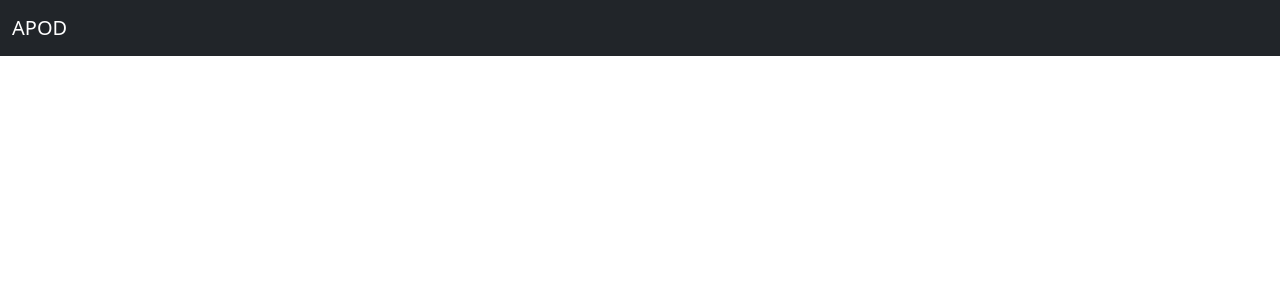
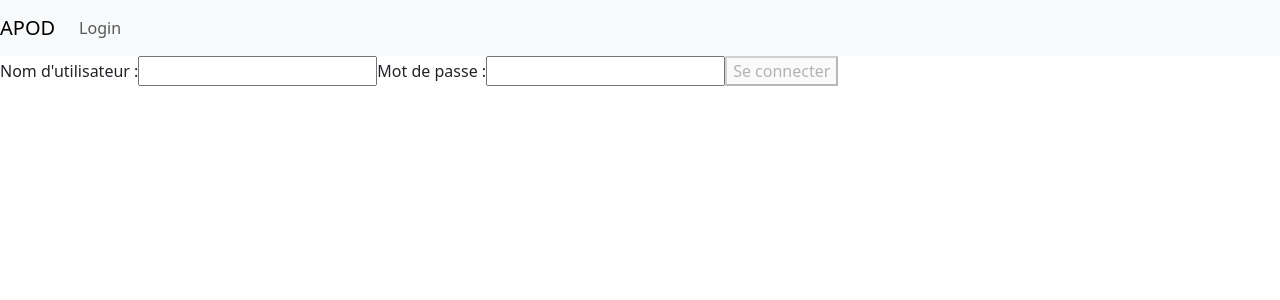
Before and after one commit to PierreThomasB/AngularPoc, an Angular app: page /login in a window 1280 px wide. Before the commit this address led to /. Shown: the top 300 px of the page. Built offline with nearby package versions, Linux system fonts and the light colour scheme.

Commit message:
part 1 login part

```diff
--- a/src/app/app-routing.module.ts
+++ b/src/app/app-routing.module.ts
@@ -2,12 +2,14 @@ import { NgModule } from '@angular/core';
 import { RouterModule, Routes } from '@angular/router';
 
 import { HomeComponentComponent } from './home-component/home-component.component';
+import { LoginComponentComponent } from './login-component/login-component.component';
 
 const routes: Routes = [
   //{path:"first" , component:MonComponentComponent},
   //{path:"second/:id" , component:SecondComponentComponent},
   {path:"home", component: HomeComponentComponent},
-  {path:"" ,redirectTo:"home" , pathMatch:"full"}
+  {path:"" ,redirectTo:"home" , pathMatch:"full"},
+  {path:"login",component:LoginComponentComponent}
 ];
 
 @NgModule({
--- a/src/app/app.component.html
+++ b/src/app/app.component.html
@@ -1,9 +1,13 @@
-<nav class="navbar navbar-dark bg-dark">
-
-    <div class="container-fluid">
-        <a class="navbar-brand" href="#">APOD</a>
-       </div>
-  </nav>
-
+<nav class="navbar navbar-expand-lg navbar-light bg-light">
+  <a class="navbar-brand" href="#">APOD</a>
+  <button class="navbar-toggler" type="button" data-toggle="collapse" data-target="#navbarNavAltMarkup" aria-controls="navbarNavAltMarkup" aria-expanded="false" aria-label="Toggle navigation">
+    <span class="navbar-toggler-icon"></span>
+  </button>
+  <div class="collapse navbar-collapse" id="navbarNavAltMarkup">
+    <div class="navbar-nav">
+      <a class="nav-item nav-link " href="/login">Login</a>
+    </div>
+  </div>
+</nav>
 
 <router-outlet></router-outlet>
--- /dev/null
+++ b/src/app/authService.ts
@@ -0,0 +1,29 @@
+import { Injectable } from '@angular/core';
+import { HttpClient } from '@angular/common/http';
+import { Observable } from 'rxjs';
+
+@Injectable({
+  providedIn: 'root'
+})
+export class AuthService {
+
+  private apiUrl = 'https://spacelab.henni.be/';
+
+  constructor(private http: HttpClient) { }
+
+  singup(parameters: string): Observable<any> {
+    return this.http.post(`${this.apiUrl}/user/signin`, parameters);
+  }
+
+
+
+
+  //LOGIN
+
+  login(parametre: string): Observable<any> {
+    return this.http.post(`${this.apiUrl}/user/signin`, parametre);
+  }
+
+
+  // Autres méthodes pour l'inscription, vérification de l'état de connexion, etc.
+}
--- /dev/null
+++ b/src/app/login-component/login-component.component.html
@@ -0,0 +1,10 @@
+<form [formGroup]="userForm" (ngSubmit)="login()">
+    <label for="username">Nom d'utilisateur :</label>
+    <input type="email" id="email" formControlName="email" required>
+
+    <label for="password">Mot de passe :</label>
+    <input type="password" id="password" formControlName="password" required>
+
+    <button type="submit" [disabled]="userForm.invalid">Se connecter</button>
+
+  </form>
--- /dev/null
+++ b/src/app/login-component/login-component.component.ts
@@ -0,0 +1,35 @@
+import { Component } from '@angular/core';
+import { AuthService } from '../AuthService';
+import { FormBuilder, FormGroup  , Validators} from '@angular/forms';
+import { User } from 'src/domains/user';
+
+@Component({
+  selector: 'app-login-component',
+  templateUrl: './login-component.component.html',
+  styleUrls: ['./login-component.component.css']
+})
+export class LoginComponentComponent {
+
+  user: User = new User('', '');
+  userForm: FormGroup;
+
+  constructor(private authService: AuthService , private formBuilder: FormBuilder){
+
+    this.userForm = this.formBuilder.group({
+      email: ['' , [Validators.required , Validators.email]],
+      password: ['' ,  Validators.required],
+    });
+  }
+
+  login() {
+    let param = {email : this.user.email , password : this.user.password}
+    this.authService.login(JSON.stringify(param)).subscribe(response => {
+
+      console.log(response);
+      // Gérer la réponse du serveur, rediriger vers la page d'accueil, etc.
+    }, error => {
+      console.log(error);
+    });
+  }
+
+}
--- /dev/null
+++ b/src/domains/user.ts
@@ -0,0 +1,13 @@
+export class User {
+    email: string;
+    password : string;
+
+    constructor(email:string , password : string ){
+        this.email = email
+        this.password = password;
+
+    }
+
+
+
+}
```
Also changed, not shown: src/app/app.module.ts (+8 -1 lines), src/app/login-component/login-component.component.css (added), 1 other file (tests, documents, lock files or other folders).
